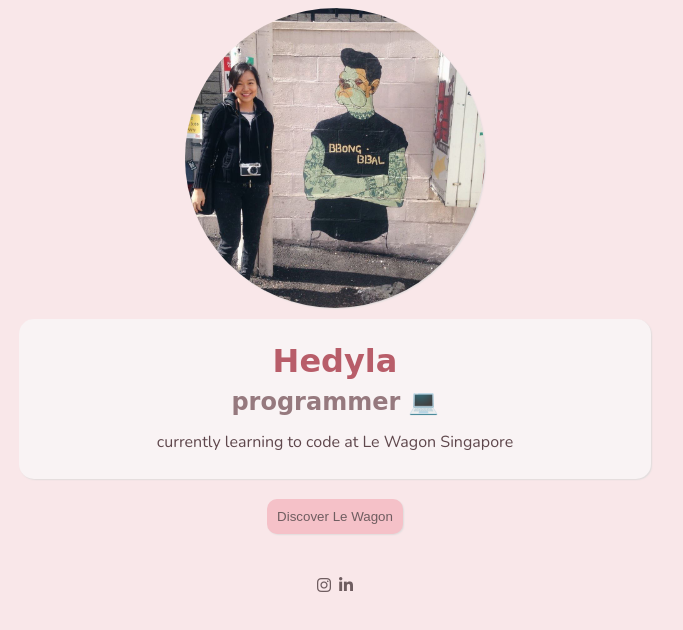
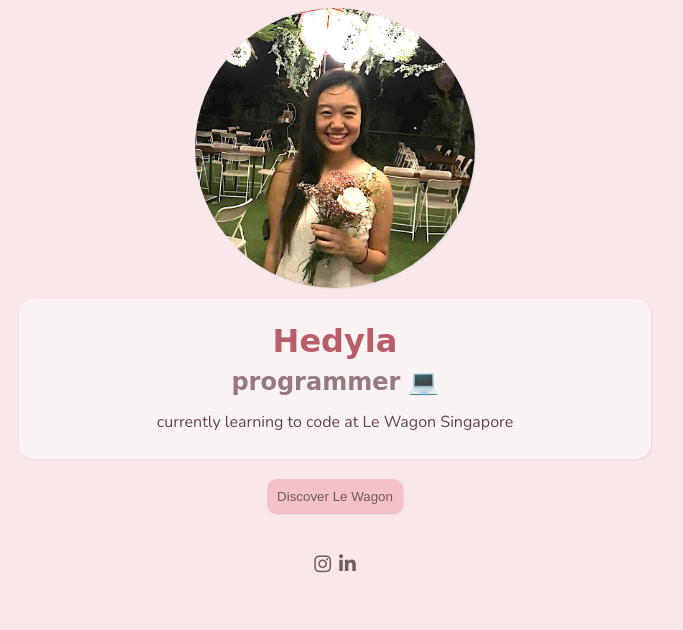
Before and after one commit to hedyyla/profile, a plain HTML site: page index.html in a window 1280 px wide. Shown: the whole page, without its empty margins (305-988 px from the left). Drawn offline with nearby package versions, Linux system fonts and the light colour scheme; a web font is replaced by a local one.

Commit message:
make my profile prettier

```diff
--- a/index.html
+++ b/index.html
@@ -12,8 +12,8 @@
     </head>
     <body>
       <div class="container">
-        <div id="profile-pic" height="300x" width ="300px">
-          <img src="images/profile_pic2.jpg" alt="profile picture" height="300x" width ="300px">
+        <div id="profile-pic">
+          <img src="images/profile_pic_cropped.jpg" alt="profile picture" height="280x" width ="280px">
         </div>
         <div class="card">
           <h1>Hedyla</h1>
--- a/style.css
+++ b/style.css
@@ -57,9 +57,12 @@ button:hover {
   display: inline-block;
   margin: 0;
 }
-#navigation > li a {
+#navigation > li > a {
   padding: 2px;
   margin: 0;
+}
+#navigation > li > a > i {
+  font-size: larger;
 }
 ul {
   padding-inline-start: 0px;
```
Also changed, not shown: images/profile_pic_cropped.jpg (added).
